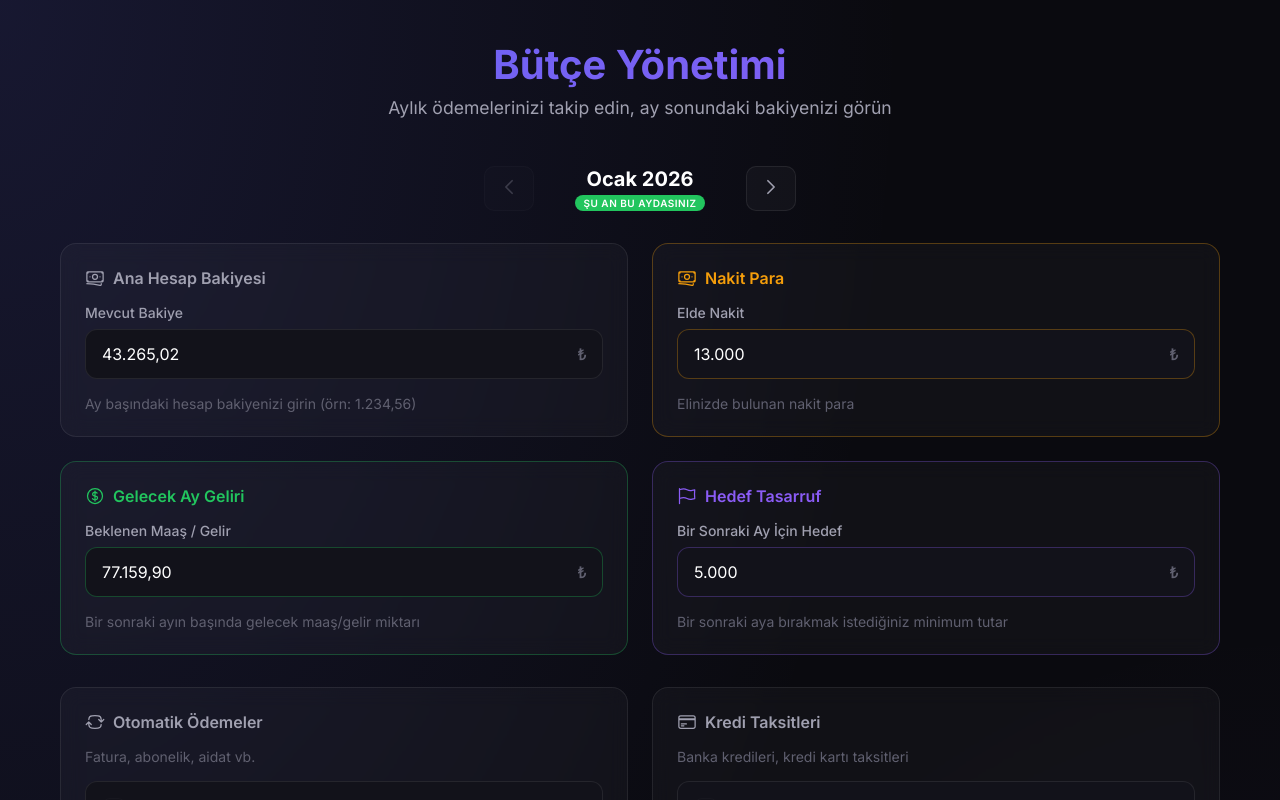
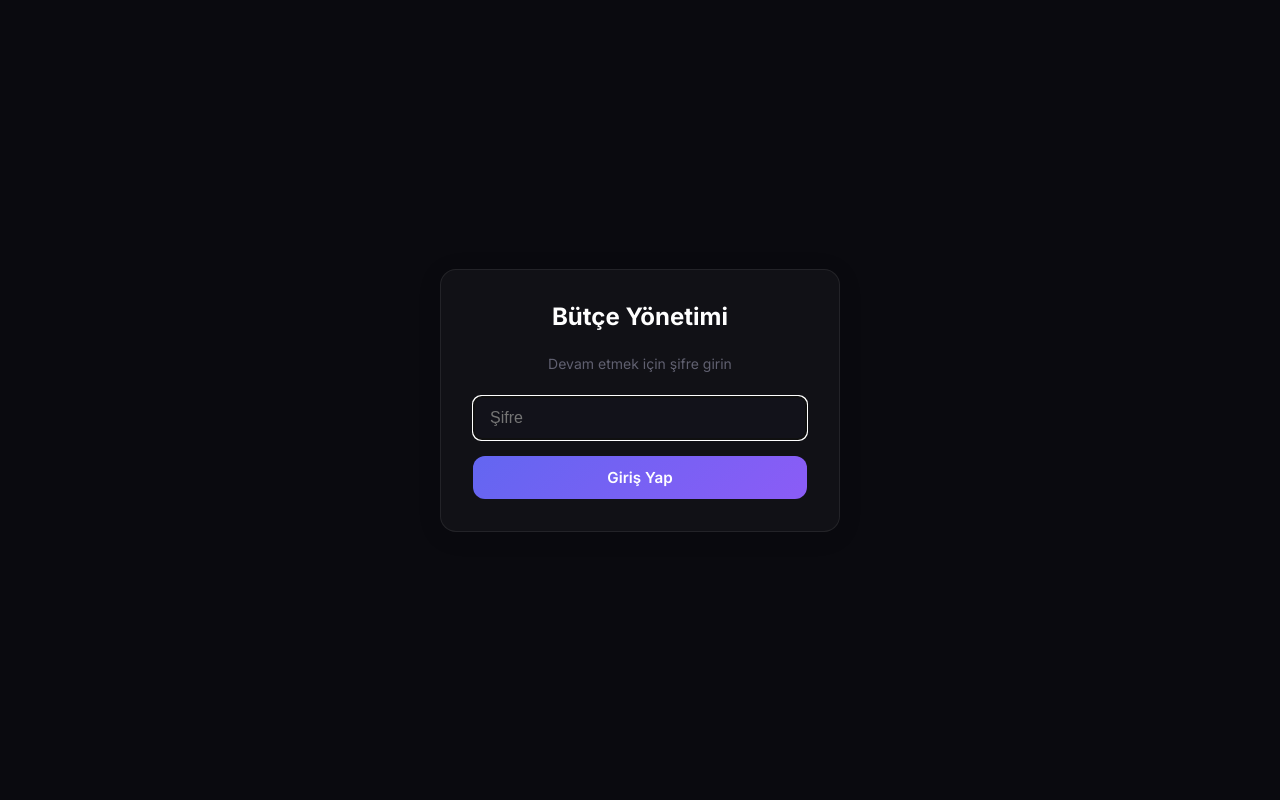
Before and after one commit to afrat1/budget-tracker, a Next.js app: page / in a window 1280 px wide. Shown: the top 800 px of the page. Built offline with nearby package versions, Linux system fonts and the light colour scheme.

Commit message:
Add password protection (afkaya48) on page load

```diff
--- a/app/page.js
+++ b/app/page.js
@@ -20,8 +20,13 @@ export default function Home() {
   const [isSaving, setIsSaving] = useState(false);
   const [saveStatus, setSaveStatus] = useState(null); // 'saving', 'success', 'error'
   const [showTokenInput, setShowTokenInput] = useState(false);
+  const [isAuthenticated, setIsAuthenticated] = useState(false);
+  const [password, setPassword] = useState('');
+  const [passwordError, setPasswordError] = useState('');
   const skipSaveRef = useRef(true); // Initial load skip
   const allDataRef = useRef({}); // Cache all data
+
+  const CORRECT_PASSWORD = 'afkaya48';
 
   const months = [
     'Ocak', 'Şubat', 'Mart', 'Nisan', 'Mayıs', 'Haziran',
@@ -163,11 +168,48 @@ export default function Home() {
     }
   }, [loadAllData]);
 
+  // Check authentication on mount
+  useEffect(() => {
+    if (typeof window !== 'undefined') {
+      const authStatus = localStorage.getItem('budget_authenticated');
+      if (authStatus === 'true') {
+        setIsAuthenticated(true);
+      }
+    }
+  }, []);
+
+  // Check authentication on mount
+  useEffect(() => {
+    if (typeof window !== 'undefined') {
+      const authStatus = localStorage.getItem('budget_authenticated');
+      if (authStatus === 'true') {
+        setIsAuthenticated(true);
+      }
+    }
+  }, []);
+
   // Load data when month changes (including initial load)
   useEffect(() => {
-    console.log('useEffect triggered, currentMonth:', getMonthKey(currentMonth));
-    loadMonthData(currentMonth);
-  }, [currentMonth, loadMonthData]);
+    if (isAuthenticated) {
+      console.log('useEffect triggered, currentMonth:', getMonthKey(currentMonth));
+      loadMonthData(currentMonth);
+    }
+  }, [currentMonth, loadMonthData, isAuthenticated]);
+
+  // Handle password submission
+  const handlePasswordSubmit = (e) => {
+    e.preventDefault();
+    if (password === CORRECT_PASSWORD) {
+      setIsAuthenticated(true);
+      setPasswordError('');
+      if (typeof window !== 'undefined') {
+        localStorage.setItem('budget_authenticated', 'true');
+      }
+    } else {
+      setPasswordError('Yanlış şifre!');
+      setPassword('');
+    }
+  };
 
   // Save data - update local cache and save to GitHub
   const saveData = useCallback(async (data) => {
@@ -452,6 +494,88 @@ export default function Home() {
       setCreditPayments([]);
     }
   };
+
+  // Show password screen if not authenticated
+  if (!isAuthenticated) {
+    return (
+      <div style={{
+        display: 'flex',
+        alignItems: 'center',
+        justifyContent: 'center',
+        minHeight: '100vh',
+        background: 'var(--bg-primary)',
+        padding: '24px'
+      }}>
+        <div style={{
+          background: 'var(--bg-card)',
+          padding: '32px',
+          borderRadius: '16px',
+          border: '1px solid var(--border-color)',
+          maxWidth: '400px',
+          width: '100%',
+          boxShadow: '0 4px 24px rgba(0,0,0,0.1)'
+        }}>
+          <h1 style={{
+            marginTop: 0,
+            marginBottom: '24px',
+            textAlign: 'center',
+            fontSize: '1.5rem',
+            fontWeight: 700
+          }}>
+            Bütçe Yönetimi
+          </h1>
+          <p style={{
+            color: 'var(--text-muted)',
+            textAlign: 'center',
+            marginBottom: '24px',
+            fontSize: '0.875rem'
+          }}>
+            Devam etmek için şifre girin
+          </p>
+          <form onSubmit={handlePasswordSubmit}>
+            <input
+              type="password"
+              value={password}
+              onChange={(e) => {
+                setPassword(e.target.value);
+                setPasswordError('');
+              }}
+              placeholder="Şifre"
+              style={{
+                width: '100%',
+                padding: '12px 16px',
+                borderRadius: '8px',
+                border: passwordError ? '2px solid var(--error)' : '1px solid var(--border-color)',
+                fontSize: '1rem',
+                marginBottom: passwordError ? '8px' : '16px',
+                background: 'var(--bg-secondary)',
+                color: 'var(--text-primary)',
+                boxSizing: 'border-box'
+              }}
+              autoFocus
+            />
+            {passwordError && (
+              <p style={{
+                color: 'var(--error)',
+                fontSize: '0.875rem',
+                marginTop: 0,
+                marginBottom: '16px'
+              }}>
+                {passwordError}
+              </p>
+            )}
+            <button
+              type="submit"
+              className="btn btn-primary"
+              style={{ width: '100%' }}
+            >
+              Giriş Yap
+            </button>
+          </form>
+        </div>
+      </div>
+    );
+  }
 
   if (!isLoaded) {
     return (
```
